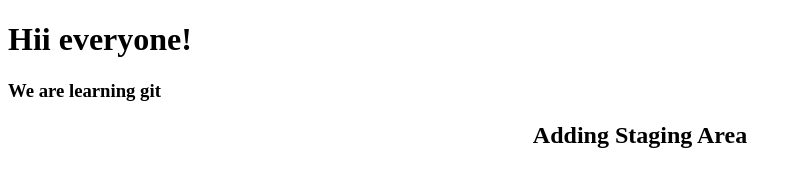
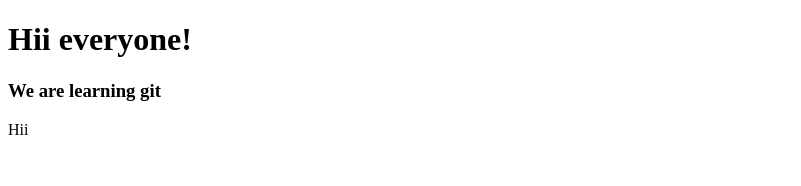
Before and after one commit to Subhash91134857/Hii, a plain HTML site: page First.html in a window 1280 px wide. Shown: the whole page, without its empty margins (0-801 px from the left). Drawn offline with Linux system fonts and the light colour scheme.

Commit message:
Added new paragraph in body

```diff
--- a/First.html
+++ b/First.html
@@ -5,9 +5,8 @@
 </head>
 <body>
     <h1>Hii everyone!</h1>
-   <h3>We are learning git</h3>
+     <h3>We are learning git</h3>
+    <p>Hii</p>
+
 </body>
-<center>
-         <h2>Adding Staging Area</h2>
-</center
 </html>
```
